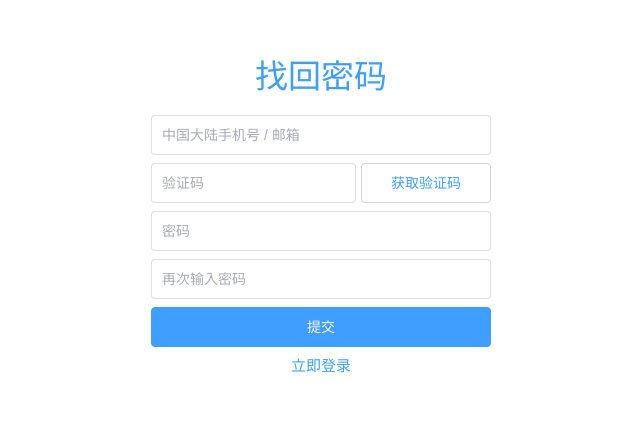
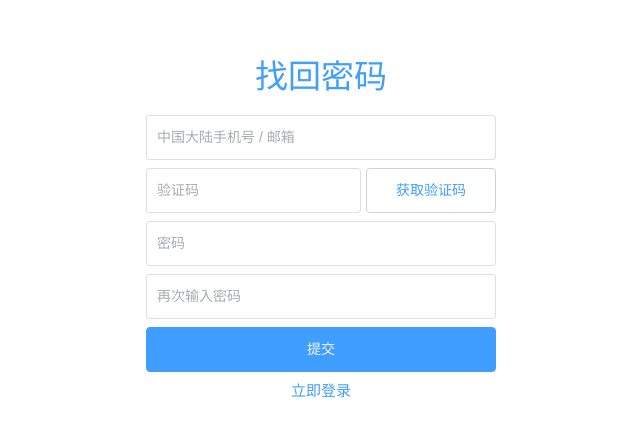
Before and after one commit to peiong/EasyDriveWeb, a Vue app: page /recover in a window 1280 px wide. Shown: the part 119-556 px from the top of the page, without its empty margins (319-959 px from the left). Built offline with nearby package versions, Linux system fonts and the light colour scheme.

Commit message:
modified:   src/components/views/Login.vue

```diff
--- a/src/components/views/Login.vue
+++ b/src/components/views/Login.vue
@@ -1,8 +1,6 @@
 <template>
     <el-container>
       <el-main>
-
-
         <div style='text-align: center; font-size: 40px; color: rgb(25,255,255);'>
           <img style='width: 48px; vertical-align: middle;'
             src='https://f005.backblazeb2.com/file/img-forWeb/uPic/omo_cloud.png'>
@@ -118,12 +116,12 @@ export default {
 
 .el-input {
   margin-bottom: 8px;
-  height: 40px;
+  height: 45px;
   width: 350px;
 }
 
 .el-button--primary {
-  height: 40px;
+  height: 45px;
   width: 350px;
   color: #f7f4f4;
   background-color: #30cf79;
@@ -135,4 +133,6 @@ a {
   color: #30cf79;
   font-size: 15px;
 }
+
+
 </style>
--- a/src/components/views/Recover.vue
+++ b/src/components/views/Recover.vue
@@ -3,7 +3,7 @@
     <el-main>
       <h1 class='recover-title'>{{ title }} </h1>
       <el-input v-model="account" placeholder="中国大陆手机号 / 邮箱" clearable />
-      <el-input style="width: 205px;;" class="verify-input" v-model="verify" placeholder="验证码" clearable />
+      <el-input style="width: 215px;;" class="verify-input" v-model="verify" placeholder="验证码" clearable />
 
       <el-button class="verify-button" :disabled='countdown > 0' @click='handleClick'>
         {{ countdown > 0 ? `${countdown}秒后重新获取` : '获取验证码' }}</el-button>
@@ -205,13 +205,13 @@ export default {
 
 .el-input {
   margin-bottom: 8px;
-  height: 40px;
-  width: 340px;
+  height: 45px;
+  width: 350px;
 }
 
 .verify-button {
   width: 130px;
-  height: 40px;
+  height: 45px;
   margin-bottom: 8px;
   margin-left: 5px;
   background-color: #fff;
@@ -222,8 +222,8 @@ export default {
 
 .el-button--primary {
   margin-bottom: 8px;
-  height: 40px;
-  width: 340px;
+  height: 45px;
+  width: 350px;
   color: #f7f4f4;
   background-color: #409eff;
   border-color: #409eff;
--- a/src/components/views/Register.vue
+++ b/src/components/views/Register.vue
@@ -3,7 +3,7 @@
     <el-main>
       <h1 class='register-title'>{{ title }} </h1>
       <el-input v-model="account" placeholder="中国大陆手机号 / 邮箱" clearable />
-      <el-input style="width: 205px;" class="verify-input" v-model="verify" placeholder="验证码" clearable />
+      <el-input style="width: 215px;" class="verify-input" v-model="verify" placeholder="验证码" clearable />
 
       <el-button class="verify-button" :disabled='countdown > 0' @click='handleClick'>
         {{ countdown > 0 ? `${countdown}秒后重新获取` : '获取验证码' }}</el-button>
@@ -265,13 +265,13 @@ export default {
 
 .el-input {
   margin-top: 8px;
-  height: 40px;
-  width: 340px;
+  height: 45px;
+  width: 350px;
 }
 
 .verify-button {
   width: 130px;
-  height: 40px;
+  height: 45px;
   margin-left: 5px;
   margin-top: 8px;
   background-color: rgb(182, 255, 215);
@@ -283,7 +283,7 @@ export default {
 .el-button--primary {
   margin-top: 8px;
   height: 40px;
-  width: 340px;
+  width: 350px;
   color: #f7f4f4;
   background-color: #30cf79;
   border-color: #30cf79;
```
